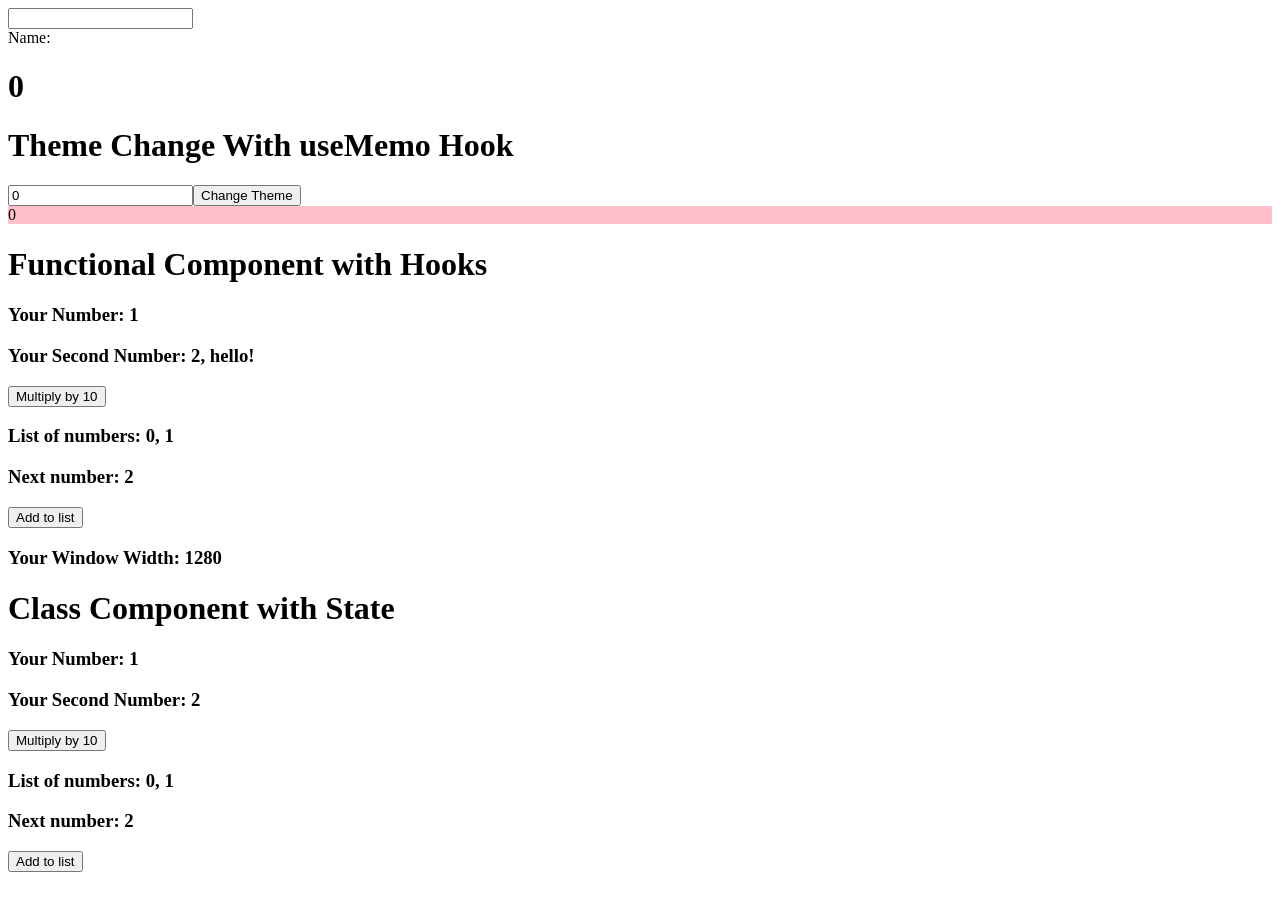
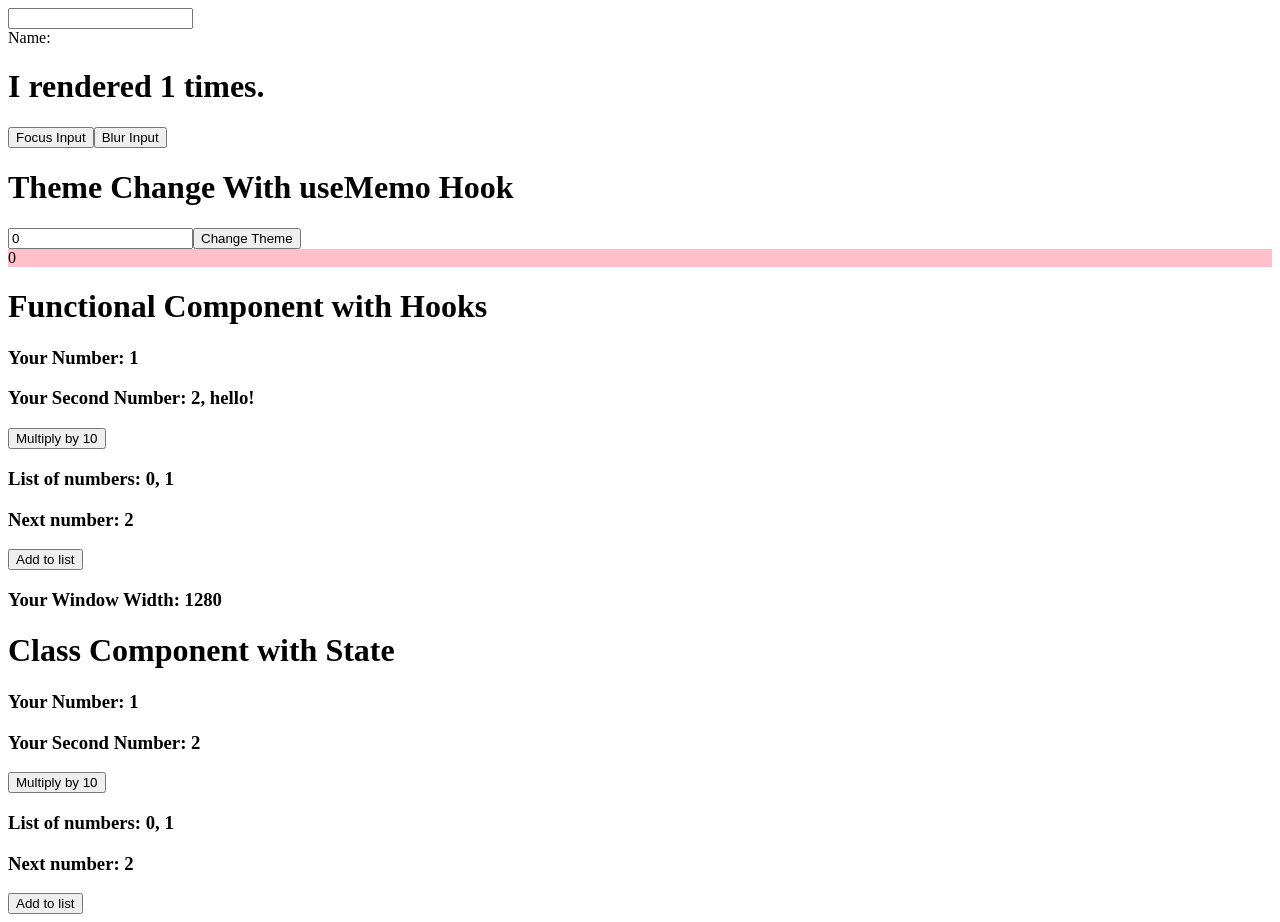
Before and after one commit to kawilliams8/hooks-refresher, a React app: page / in a window 1280 px wide. Before the commit the page ends 880 px from the top, so only its background shows below. Built offline with nearby package versions, Linux system fonts and the light colour scheme; the HTML template or start-up script is replaced by a standard one.

Commit message:
Add onClick focus and blur of the inputRef

```diff
--- a/src/NameRefs.js
+++ b/src/NameRefs.js
@@ -1,8 +1,9 @@
-import React, { useState, useEffect } from 'react';
+import React, { useState, useEffect, useRef } from 'react';
 
 const NameRefs = () => {
     const [name, setName] = useState('');
-    const [count, setCount] = useState(0);
+    const count = useRef(1);
+    const inputRef = useRef();
 
     //useEffect(() => {
     //infinite loop while trying to count the renders
@@ -10,11 +11,32 @@ const NameRefs = () => {
     //setCount(prevCount => prevCount + 1);
     //});
 
+    //Refs persist, but do not trigger a re-render when changed
+    //useRef returns an object: {current: default prop}
+
+    useEffect(() => {
+        //Updates on each component re-render
+        //count.current persists across renders
+        //Does not trigger own re-render
+        count.current = count.current + 1;
+    });
+
+    const focus = () => {
+        //inputRef is the DOM node
+        inputRef.current.focus();
+    };
+
+    const blur = () => {
+        inputRef.current.blur();
+    };
+
     return (
         <>
-            <input value={name} onChange={e => setName(e.target.value)} />
+            <input ref={inputRef} value={name} onChange={e => setName(e.target.value)} />
             <div>Name: {name}</div>
-            <h1>{count}</h1>
+            <h1>I rendered {count.current} times.</h1>
+            <button onClick={focus}>Focus Input</button>
+            <button onClick={blur}>Blur Input</button>
         </>
     );
 };
```
